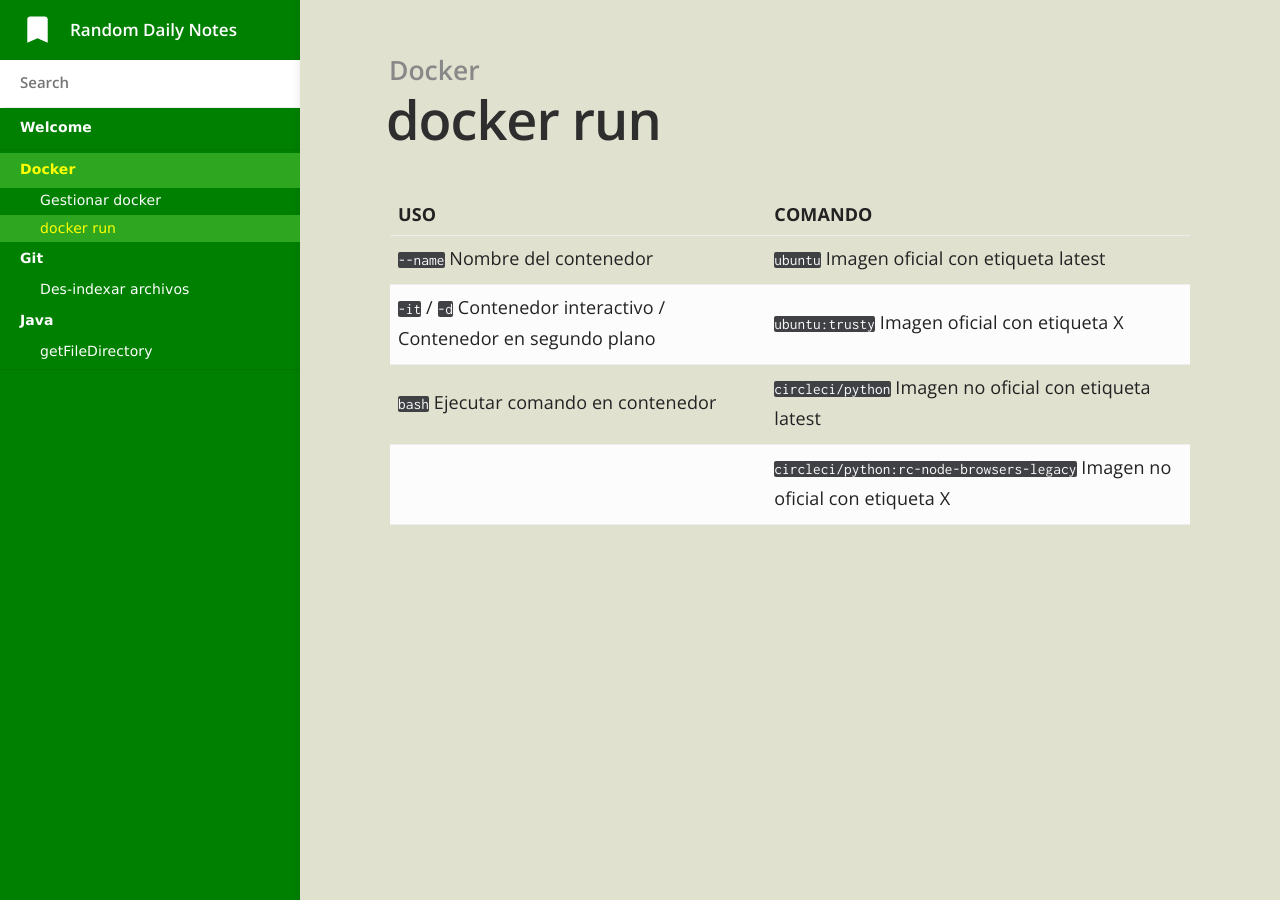
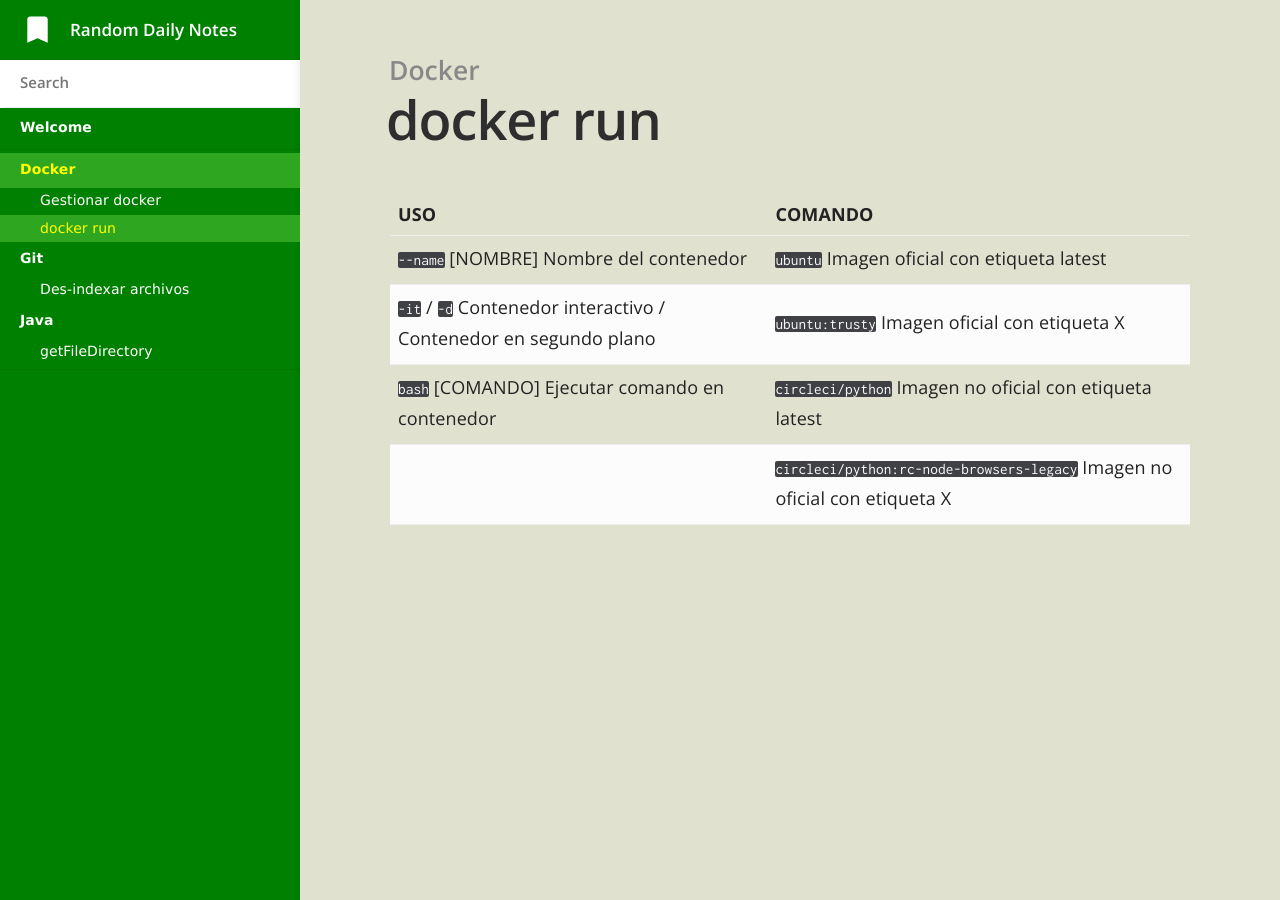
Before and after one commit to slaarks/slaarks.github.io, a Jekyll site: the page built from _docs/Docker/docker-run.md, in a window 1280 px wide. Built offline with Jekyll 4.4.1, drawn with Linux system fonts in a browser that asks for light colours.

Commit message:
Update docker-run.md

```diff
--- a/_docs/Docker/docker-run.md
+++ b/_docs/Docker/docker-run.md
@@ -6,7 +6,7 @@ order: 2
 
 | USO | COMANDO |
 |---|---|
-| `--name` Nombre del contenedor| `ubuntu` Imagen oficial con etiqueta latest |
+| `--name` [NOMBRE] Nombre del contenedor| `ubuntu` Imagen oficial con etiqueta latest |
 | `-it` / `-d` Contenedor interactivo / Contenedor en segundo plano | `ubuntu:trusty` Imagen oficial con etiqueta X |
-| `bash` Ejecutar comando en contenedor | `circleci/python` Imagen no oficial con etiqueta latest |
+| `bash` [COMANDO] Ejecutar comando en contenedor | `circleci/python` Imagen no oficial con etiqueta latest |
 |  | `circleci/python:rc-node-browsers-legacy` Imagen no oficial con etiqueta X |
```
